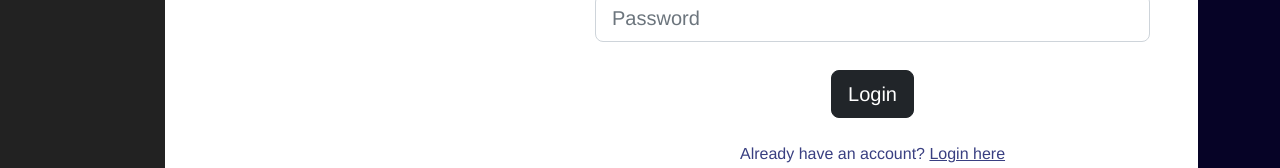
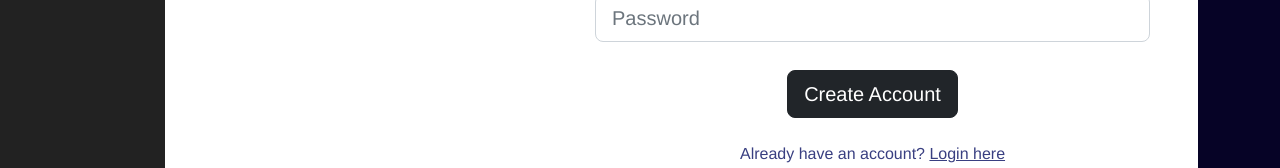
Before and after one commit to martires-colin/pitlane, a Vue app in the folder app/frontend/frontend/: page /create-account in a window 1280 px wide. Shown: the part 465-633 px from the top of the page. Built offline with nearby package versions, Linux system fonts and the light colour scheme.

Commit message:
added comments for Colin

```diff
--- a/app/frontend/frontend/src/firebase/index.js
+++ b/app/frontend/frontend/src/firebase/index.js
@@ -1,3 +1,6 @@
+//the code in this file was taken from a Firebase Vue Integration Tutorial
+//https://www.youtube.com/watch?v=Kc-FbPSdezg
+
 import { initializeApp } from "firebase/app";
 import { getAuth } from "firebase/auth";
 
--- a/app/frontend/frontend/src/store/index.js
+++ b/app/frontend/frontend/src/store/index.js
@@ -1,3 +1,6 @@
+//the code in this file was taken fron a Firebase Vue Integration Tutorial
+//https://www.youtube.com/watch?v=Kc-FbPSdezg
+
 import { createStore } from "vuex";
 import router from "../router";
 import { auth } from "../firebase";
--- a/app/frontend/frontend/src/views/CreateAccount.vue
+++ b/app/frontend/frontend/src/views/CreateAccount.vue
@@ -1,3 +1,6 @@
+<!-- The code in this file was developed by Colin Martires and followed a template -->
+<!-- outlined in the mdbootstrap documentation for styling.                        -->
+
 <template>
   <!-- <main>
     <h1>Create Account</h1>
@@ -61,7 +64,7 @@
                   </div>
 
                   <div class="pt-1 mb-4">
-                    <button class="btn btn-dark btn-lg btn-block" type="submit">Login</button>
+                    <button class="btn btn-dark btn-lg btn-block" type="submit">Create Account</button>
                   </div>
 
                   <!-- <a class="small text-muted" href="#!">Forgot password?</a> -->
--- a/app/frontend/frontend/src/views/Fantasy.vue
+++ b/app/frontend/frontend/src/views/Fantasy.vue
@@ -1,3 +1,5 @@
+<!-- This basic placeholder template for the Fantasy webpage was developed by Colin Martires -->
+
 <template>
   <h1>Fantasy</h1>
 </template>
--- a/app/frontend/frontend/src/views/Home.vue
+++ b/app/frontend/frontend/src/views/Home.vue
@@ -1,3 +1,5 @@
+<!-- This basic placeholder template for the Home webpage was developed by Colin Martires -->
+
 <template>
   <h1>Home</h1>
 </template>
--- a/app/frontend/frontend/src/views/Login.vue
+++ b/app/frontend/frontend/src/views/Login.vue
@@ -1,3 +1,6 @@
+<!-- The code in this file was developed by Colin Martires and followed a template -->
+<!-- outlined in the mdbootstrap documentation for styling.                        -->
+
 <template>
   <!-- <main>
     <h1>Login Page</h1>
--- a/app/frontend/frontend/src/views/Settings.vue
+++ b/app/frontend/frontend/src/views/Settings.vue
@@ -1,3 +1,5 @@
+<!-- This basic placeholder template for the Settings webpage was developed by Colin Martires -->
+
 <template>
   <h1>Settings</h1>
 </template>
--- a/app/frontend/frontend/src/views/Standings.vue
+++ b/app/frontend/frontend/src/views/Standings.vue
@@ -1,3 +1,5 @@
+<!-- This basic placeholder template for the Standings webpage was developed by Colin Martires -->
+
 <template>
   <h1>Standings</h1>
 </template>
```
